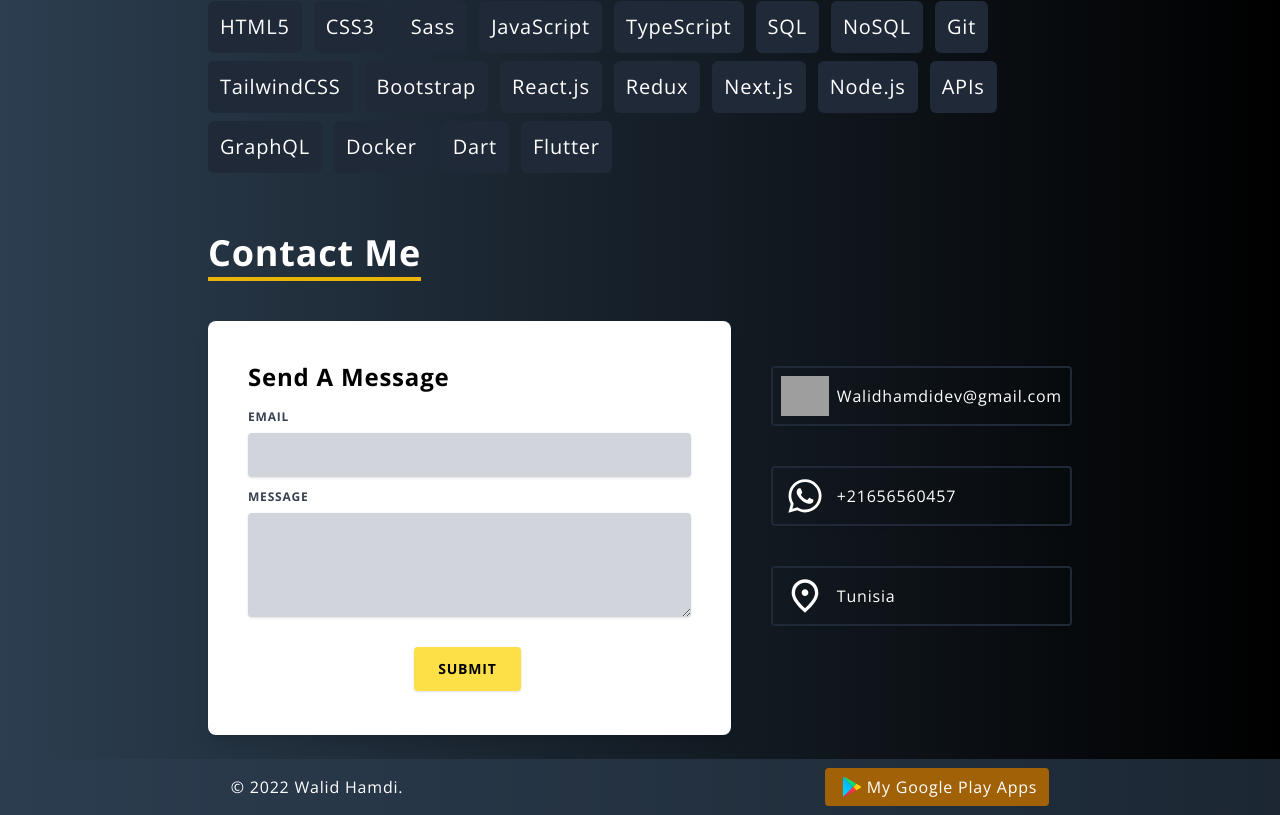
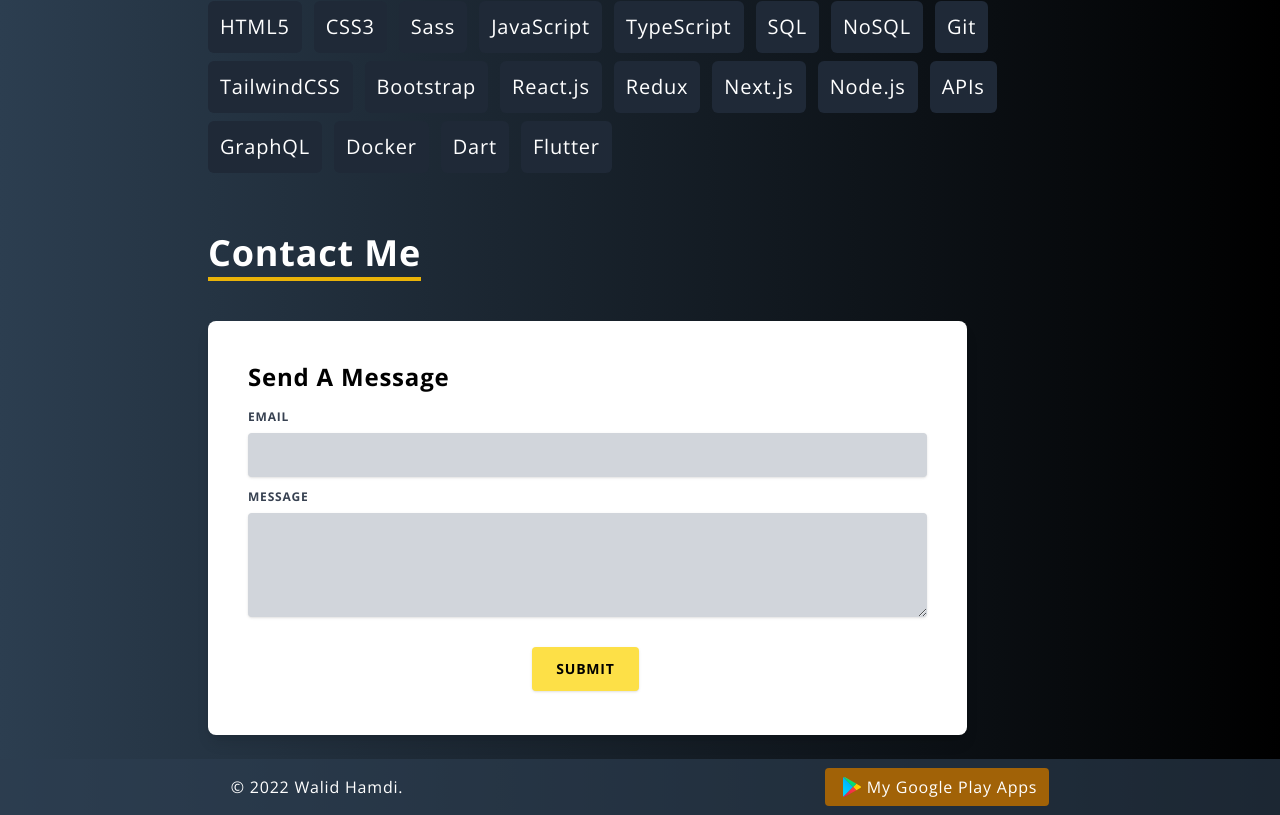
Before and after one commit to Walidhamdidev/Next.js_portfolio, a Next.js app: page / in a window 1280 px wide. Shown: the part 1499-2314 px from the top of the page. Built offline with nearby package versions, Linux system fonts and the light colour scheme; grey boxes are pictures that could not be loaded.

Commit message:
remove social info in contact section

```diff
--- a/components/Contact.js
+++ b/components/Contact.js
@@ -5,48 +5,48 @@ import Image from "next/image";
 import ContactForm from "./ContactForm";
 
 const Contact = () => {
-  const infoBox = (image, alt, label) => {
-    return (
-      <motion.div
-        initial="hidden"
-        animate="visible"
-        whileHover={{
-          position: "relative",
-          zIndex: 1,
-          // cursor: "pointer",
-          scale: [1, 1, 1],
-          rotate: [0, 10, -10, 0],
-          transition: {
-            duration: 0.2,
-          },
-        }}
-        variants={{
-          hidden: {
-            scale: 0.8,
-            opacity: 0,
-          },
-          visible: {
-            scale: 1,
-            opacity: 1,
-            transition: {
-              delay: 0.4,
-            },
-          },
-        }}
-        className="flex items-center border-2 border-gray-800 p-2 rounded shadow"
-      >
-        <Link href="#">
-          <a
-            className="relative w-12 h-10 block transform transition-all hover:scale-110"
-            target="_blank"
-          >
-            <Image layout="fill" src={`/images/${image}`} alt={alt} />
-          </a>
-        </Link>
-        <p className="ml-2">{label}</p>
-      </motion.div>
-    );
-  };
+  // const infoBox = (image, alt, label) => {
+  //   return (
+  //     <motion.div
+  //       initial="hidden"
+  //       animate="visible"
+  //       whileHover={{
+  //         position: "relative",
+  //         zIndex: 1,
+  //         // cursor: "pointer",
+  //         scale: [1, 1, 1],
+  //         rotate: [0, 10, -10, 0],
+  //         transition: {
+  //           duration: 0.2,
+  //         },
+  //       }}
+  //       variants={{
+  //         hidden: {
+  //           scale: 0.8,
+  //           opacity: 0,
+  //         },
+  //         visible: {
+  //           scale: 1,
+  //           opacity: 1,
+  //           transition: {
+  //             delay: 0.4,
+  //           },
+  //         },
+  //       }}
+  //       className="flex items-center border-2 border-gray-800 p-2 rounded shadow"
+  //     >
+  //       <Link href="#">
+  //         <a
+  //           className="relative w-12 h-10 block transform transition-all hover:scale-110"
+  //           target="_blank"
+  //         >
+  //           <Image layout="fill" src={`/images/${image}`} alt={alt} />
+  //         </a>
+  //       </Link>
+  //       <p className="ml-2">{label}</p>
+  //     </motion.div>
+  //   );
+  // };
 
   return (
     <div className="mt-14 mx-auto lg:px-52 px-5" id="contact">
@@ -70,11 +70,13 @@ const Contact = () => {
           </div>
         </div>
 
-        <div className=" relative  md:block space-y-10 ">
+        {/* <div className=" relative  md:block space-y-10 ">
           {infoBox("email.svg", "email icon", "Walidhamdidev@gmail.com")}
           {infoBox("whatsapp.svg", "What's up icon", "+21656560457‌")}
           {infoBox("place.svg", "place icon", "Tunisia")}
-        </div>
+          // instagram - facebook
+
+        </div> */}
       </div>
     </div>
   );
```
